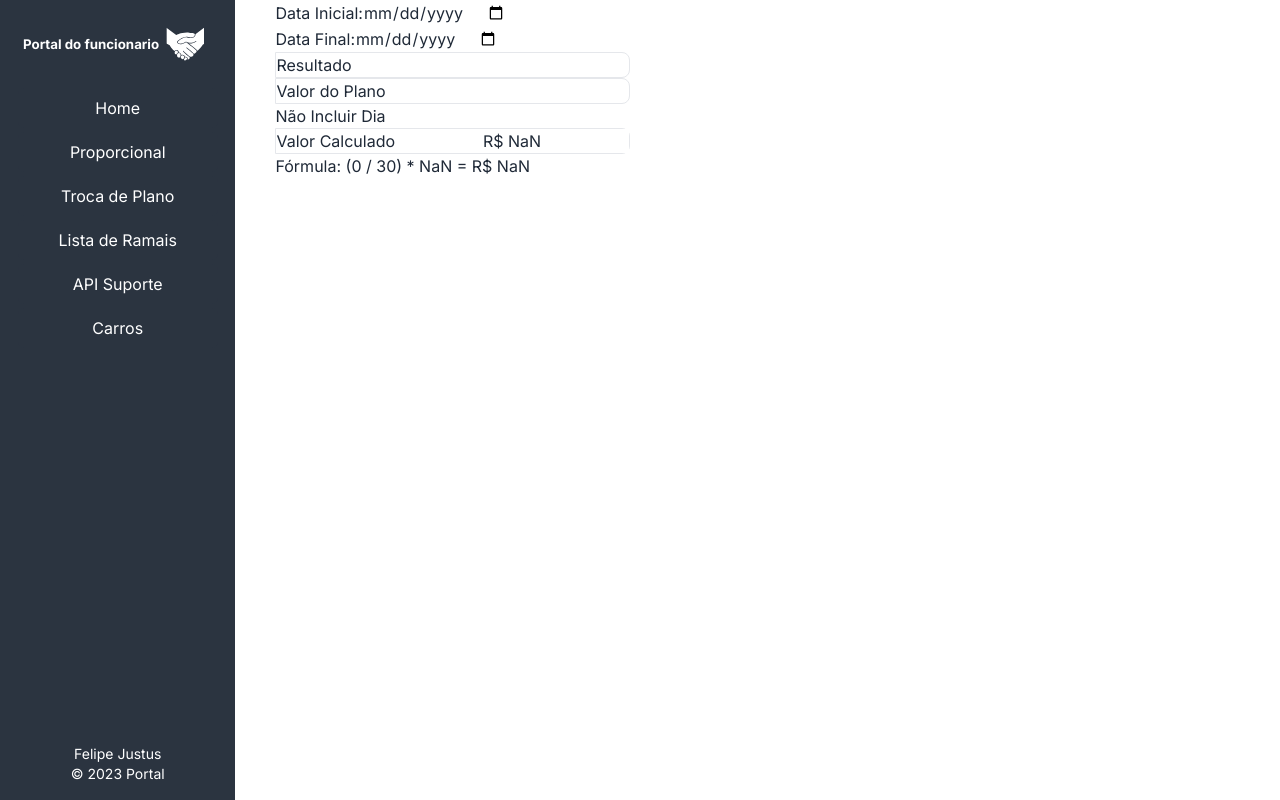
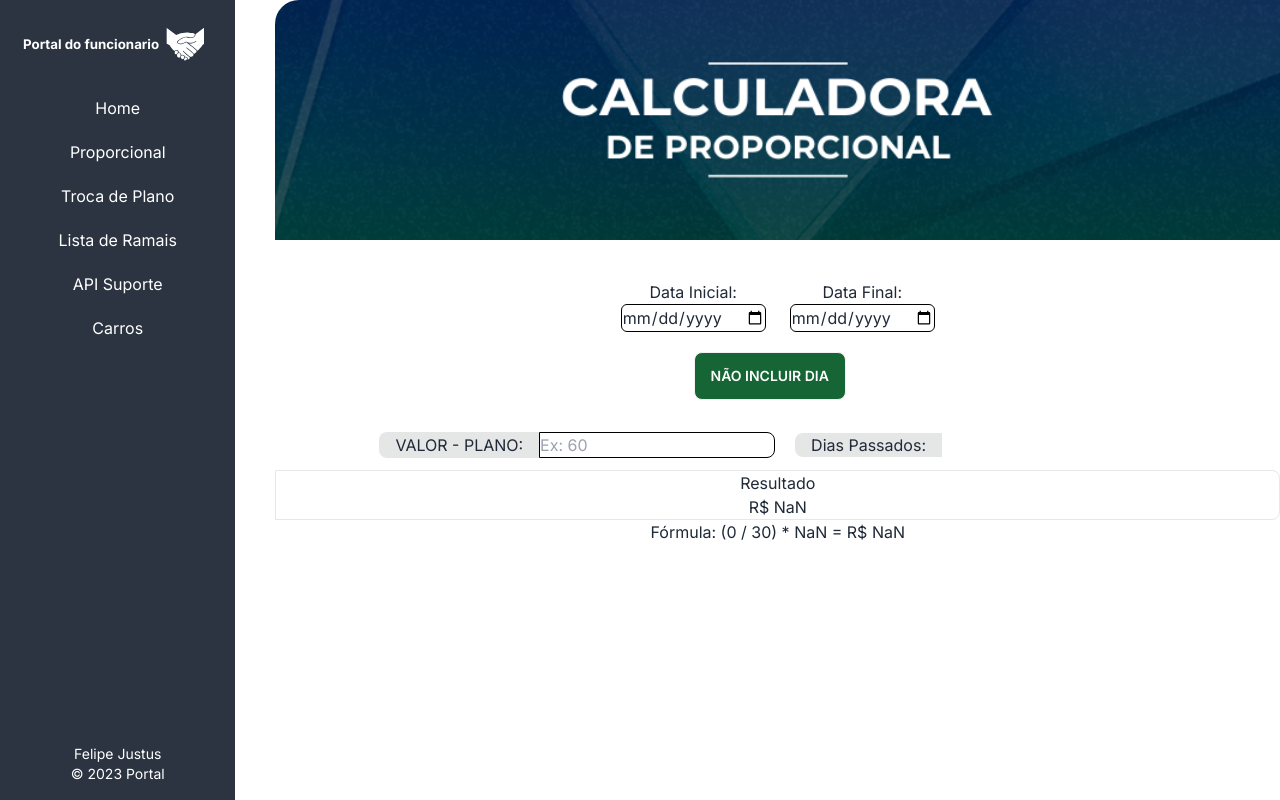
Before and after one commit to FelipeJustusMatos/Portal-do-Funcionario-ConectTelecom, a Next.js app: page /teste in a window 1280 px wide. Built offline with nearby package versions, Linux system fonts and the light colour scheme.

Commit message:
teste proporcional simples done

```diff
--- a/src/app/teste/page.jsx
+++ b/src/app/teste/page.jsx
@@ -1,5 +1,8 @@
 "use client";
-import React, { useState } from "react";
+import { useState } from "react";
+import image5 from "../../../public/img/proppc.webp";
+import image4 from "../../../public/img/propmobile.webp";
+import Image from "next/image";
 
 const DateSubtraction = () => {
   const [startDate, setStartDate] = useState("");
@@ -45,45 +48,92 @@ const DateSubtraction = () => {
   };
 
   return (
-    <div className="">
-      <ul className="w-full">
-        <li>
-          <label>Data Inicial:</label>
+    <>
+      {" "}
+      <div className="min-w-screen">
+        {" "}
+        <figure className="sm:hidden">
+          <Image
+            src={image5}
+            alt="Cadastrar Ramal"
+            className="w-screen rounded-tl-3xl md:rounded-none h-[30vh] object-cover"
+          />
+        </figure>
+        <figure className="-mt-1 ms:hidden">
+          <Image
+            src={image4}
+            alt="Cadastrar Ramal"
+            className="w-screen rounded-none -mt-2 h-[20vh]"
+          />
+        </figure>
+        <div className="text-center justify-center items-center self-center  ">
+          <ul className="flex mt-10 sm:mt-5 justify-center sm:flex-col sm:col-span-1 ">
+            <li className=" grid mr-3 sm:mr-0 sm:justify-center">
+              <label className=" w-full">Data Inicial:</label>
               <input
                 type="date"
                 value={startDate}
                 onChange={handleStartDateChange}
+                className="border border-black rounded-md sm:w-[33vh]"
               />
             </li>
+            <li className=" grid ml-3 sm:ml-0 sm:justify-center ">
+              <label>Data Final:</label>
+              <input
+                type="date"
+                value={endDate}
+                onChange={handleEndDateChange}
+                className="border border-black rounded-md sm:w-[33vh]"
+              />
+            </li>
+          </ul>
+        </div>{" "}
+        <div className="text-center mt-5 flex justify-center m-3 bg-pt-3 ">
+          <ul className="flex gap-5 mr-4 grid-cols-2 ">
             <li>
-          <label>Data Final:</label>
-          <input type="date" value={endDate} onChange={handleEndDateChange} />
+              <button
+                className="btn btn-outline-success text-white bg-green-800
+                hover:border-green-800 hover:text-black hover:bg-blue-300"
+                onClick={toggleIncludeDay}
+              >
+                {includeDay ? "Não Incluir Dia" : "Incluir Dia"}
+              </button>
             </li>
-        <li className="border rounded-r-lg">
-          <label className="mr-2">Resultado</label>
+          </ul>
+        </div>
+        <div className="text-center mt-5 pt-3">
+          <ul className="flex justify-center items-center gap-5 grid-cols-2 sm:flex-col sm:col-span-1 ">
+            <li className="inline-block">
+              <div className="input-group mb-3 sm:mb-0 justify-center ">
+                <span className="input-group-text ">
+                  <p className="w-full ">VALOR - PLANO:</p>
+                </span>
+                <input
+                  id="plano"
+                  type="number"
+                  onChange={handlePlanoChange}
+                  className="form-control border border-black"
+                  placeholder="Ex: 60"
+                />
+              </div>
+            </li>
+            <li className="inline-block">
+              <div className="input-group mb-3 sm:mb-0">
+                <span className="input-group-text">Dias Passados:</span>
                 <input
                   type="number"
                   className="text-center"
                   value={calculateDaysPassed()}
                   readOnly
                 />
+              </div>
             </li>
-        <li className="border rounded-r-lg">
-          <label>Valor do Plano</label>
-          <input
-            id="plano"
-            type="number"
-            className="text-center"
-            onChange={handlePlanoChange}
-          />
-        </li>
-        <li>
-          <button onClick={toggleIncludeDay}>
-            {includeDay ? "Não Incluir Dia" : "Incluir Dia"}
-          </button>
-        </li>
-        <li className="border rounded-r-lg">
-          <label>Valor Calculado</label>
+          </ul>
+        </div>
+        <div>
+          <ul>
+            <li className="border rounded-r-lg text-center">
+              <h1 className="w-full ">Resultado</h1>
               <input
                 type="text"
                 className="text-center"
@@ -91,7 +141,7 @@ const DateSubtraction = () => {
                 readOnly
               />
             </li>
-        <li>
+            <li className="text-center">
               <p>
                 Fórmula: ({plano} / 30) * {calculateDaysPassed()} ={" "}
                 {formatCurrency(calculateResult())}
@@ -99,6 +149,8 @@ const DateSubtraction = () => {
             </li>
           </ul>
         </div>
+      </div>
+    </>
   );
 };
 
```
Lines whose indentation alone changed are shown as unchanged.
